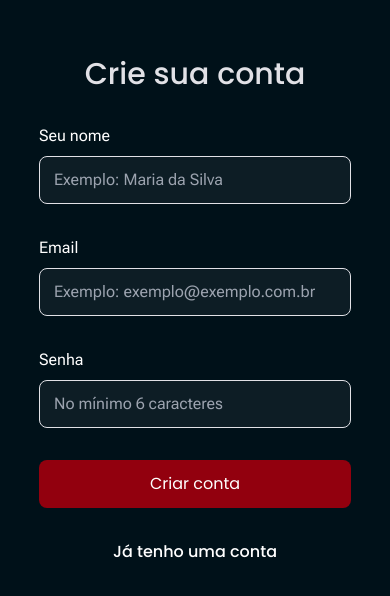
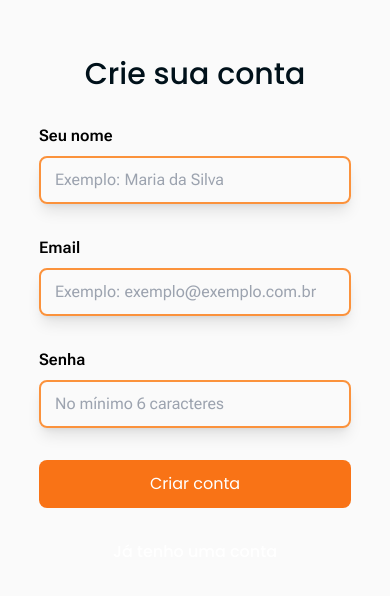
Before and after one commit to wenblack/wikiBeer_next_mvp, a Next.js app: page /sign-up in a window 390 px wide. Shown: the part 112-708 px from the top of the page. Built offline with nearby package versions, Linux system fonts and the light colour scheme.

Commit message:
🎨 Created 1st layout for login Screens 🎨

```diff
--- a/src/components/Heading/index.tsx
+++ b/src/components/Heading/index.tsx
@@ -11,7 +11,7 @@ interface titleProps {
 export function Heading({ h1, value }: titleProps) {
     if (h1) {
         return (
-            <h1 className={`font-medium   text-title text-3xl ${poppins.className} `}>
+            <h1 className={`font-medium   text-bgSecondary text-3xl ${poppins.className} `}>
                 {value}
             </h1>
         )
--- a/src/components/Input/index.tsx
+++ b/src/components/Input/index.tsx
@@ -17,11 +17,11 @@ const id = String(Math.floor(Math.random() * 100))
 export function Input({ submit, value, label, type, cardNumber, cvc, validateMonth, loginForm, change }: inputProps) {
     if (cvc) {
         return (
-            <div className="flex flex-col gap-2 ">
-                <label >{label}</label>
+            <div className="flex flex-col gap-2  ">
+                <label className="text-bgSecondary" >{label}</label>
                 <form
                     onSubmit={submit}
-                    className="flex  hover:opacity-70 focus-within:ring-1 ring-white font-normal w-[25vw] border-title border  max-w-[166px] h-12 bg-transparent gap-3 rounded-lg p-[14px]">
+                    className="flex  shadow-lg hover:opacity-70 focus-within:ring-1 ring-bgSecondary font-normal w-[25vw] border-bgSecondary border  max-w-[166px] h-12 bg-transparent gap-3 rounded-lg p-[14px]">
                     <input onChange={change} type='number' pattern="\d\d\d" required className="bg-transparent  w-full outline-none font-normal text-base " placeholder={value}></input>
                 </form>
             </div >
@@ -30,9 +30,9 @@ export function Input({ submit, value, label, type, cardNumber, cvc, validateMon
 
     if (validateMonth) {
         return (
-            <div className="flex flex-col gap-2 ">
-                <label >{label}</label>
-                <form onSubmit={submit} className="flex hover:opacity-70 border-title border focus-within:ring-1 ring-white font-normal w-[25vw]  max-w-[166px] h-12 bg-transparent gap-3 rounded-lg pl-[14px]">
+            <div className="flex flex-col gap-2  ">
+                <label className="text-bgSecondary" >{label}</label>
+                <form onSubmit={submit} className="flex shadow-lg hover:opacity-70 border-bgSecondary border focus-within:ring-1 ring-bgSecondary font-normal w-[25vw]  max-w-[166px] h-12 bg-transparent gap-3 rounded-lg pl-[14px]">
                     <input onChange={change} type='text' pattern="\d\d/\d\d" required className="bg-transparent  w-full outline-none font-normal text-base " placeholder={value}></input>
                 </form>
             </div >
@@ -41,9 +41,9 @@ export function Input({ submit, value, label, type, cardNumber, cvc, validateMon
 
     if (cardNumber) {
         return (
-            <div className="flex flex-col gap-2 ">
-                <label >{label}</label>
-                <form onSubmit={submit} className="flex hover:opacity-70 border-title border focus-within:ring-1 ring-white font-normal w-[60vw]  max-w-[348px] h-12 bg-transparent gap-3 rounded-lg pl-[14px]">
+            <div className="flex flex-col gap-2  ">
+                <label className="text-bgSecondary" >{label}</label>
+                <form onSubmit={submit} className="flex shadow-lg hover:opacity-70 border-bgSecondary border focus-within:ring-1 ring-bgSecondary font-normal w-[60vw]  max-w-[348px] h-12 bg-transparent gap-3 rounded-lg pl-[14px]">
                     <input onChange={change} type='text' pattern="\d\d\d\d\s\d\d\d\d\s\d\d\d\d\s\d\d\d\d" required className="bg-transparent  w-full outline-none font-normal text-base " placeholder={value}></input>
                 </form>
             </div >
@@ -52,18 +52,18 @@ export function Input({ submit, value, label, type, cardNumber, cvc, validateMon
 
     if (loginForm) {
         return (
-            <div className="flex flex-col gap-2 ">
-                <label >{label}</label>
-                <form onSubmit={submit} className="flex hover:opacity-70 border border-title focus-within:ring-1 focus-within:border-none ring-priceBlue font-normal w-[80vw]  max-w-[348px] h-12 bg-bgForm gap-3 rounded-lg pl-[14px]">
-                    <input onChange={change} type={type} required className="bg-transparent  w-full outline-none font-normal text-base " placeholder={value}></input>
+            <div className="flex flex-col gap-2  ">
+                <label className="text-[black] font-semibold" >{label}</label>
+                <form onSubmit={submit} className="flex shadow-lg hover:opacity-70 border-2 border-title focus-within:ring-1 focus-within:border-none ring-bgSecondary font-normal w-[80vw]  max-w-[348px] h-12 bg-bgForm gap-3 rounded-lg pl-[14px]">
+                    <input onChange={change} type={type} required className="bg-transparent text-bgSecondary w-full outline-none font-normal text-base " placeholder={value}></input>
                 </form>
             </div >
         )
     }
     return (
-        <div className="flex flex-col gap-2 ">
-            <label >{label}</label>
-            <form onSubmit={submit} className="flex hover:opacity-70  focus-within:ring-1 ring-white font-normal w-[80vw]  max-w-[348px] h-12 bg-bgForm gap-3 rounded-lg pl-[14px]">
+        <div className="flex flex-col gap-2  ">
+            <label className="text-bgSecondary" >{label}</label>
+            <form onSubmit={submit} className="flex shadow-lg hover:opacity-70  focus-within:ring-1  font-normal w-[80vw]  max-w-[348px] h-12 bg-bgForm gap-3 rounded-lg pl-[14px]">
                 <input type={type} required className="bg-transparent  w-full outline-none font-normal text-base " placeholder={value}></input>
             </form>
         </div >
--- a/src/pages/index.tsx
+++ b/src/pages/index.tsx
@@ -72,18 +72,14 @@ Admin connected: ${state.admin}
   }
 
   return (
-    <main className={`min-h-screen sm:min-h-screen  overflow-hidden md:flex-col md:flex md:justify-evenly lg:overflow-hidden lg:grid  h-fulll grid md:grid-cols-2 lg:grid-cols-2  w-screen bg-bgPrimary  ${roboto.className}`}>
+    <main className={`min-h-screen sm:min-h-screen  overflow-hidden md:flex-col md:flex md:justify-evenly lg:overflow-hidden  h-fulll   w-screen bg-bgPrimary  ${roboto.className}`}>
       {/* Logo Column(Desktop)*/}
-      <div className='hidden md:flex  bg-bgPrimary text-white   lg:grid md:h-full items-center justify-center'>
-        <span className={`flex items-center gap-3 text-[42px] font-bold ${poppins.className}`}>
+
+      {/* Form Column */}
+      <div className=' text-white md:h-full grid  items-center justify-center bg-bgPrimary'>
+        {/* Desktop Version*/}
+        <div className=' hidden md:flex  lg:flex flex-col  items-center justify-center h-[100vh] w-[100vw] max-h-[540px] md:min-h-[540px] max-w-[476px] md:m-8 bg-bgContentForm rounded-lg'>
           <Logo></Logo>
-        </span>
-      </div>
-      {/* Form Column */}
-      <div className=' text-white md:h-full   grid  items-center justify-center bg-bgPrimary'>
-        {/* Desktop Version*/}
-        <div className=' hidden md:flex lg:flex flex-col  items-center justify-center h-[100vh] w-[100vw] max-h-[540px] md:min-h-[540px] max-w-[476px] md:m-8 bg-bgContentForm rounded-lg'>
-          <Heading h1 value='Faça login' ></Heading>
           <div className='w-[348px] mt-8 flex flex-col gap-8 '>
             <Input
               change={getUser}
@@ -102,11 +98,14 @@ Admin connected: ${state.admin}
             />
             <Button value='Entrar' type='submit' onclick={SignIn} />
           </div>
-          <Link className={`${poppins.className} hover:opacity-70  font-medium mt-8`} href={'/sign-up'}>Criar uma conta</Link>
-        </div>
+          <span className='mt-8 text-bgSecondary '>
+            Não tem conta?
+            <Link className={`${poppins.className} m-2 text-redButton hover:opacity-70  font-medium `} href={'/sign-up'}>Criar uma</Link>
+          </span>
+          </div>
         {/* Mobile version*/}
-        <div className=' flex md:hidden sm:flex  lg:hidden flex-col  items-center justify-center h-[100vh] w-[100vw] sm:min-h-[540px] md:max-w-[476px]  bg-bgContentForm rounded-lg'>
-          <Heading h1 value='Faça login' ></Heading>
+        <div className='  flex md:hidden sm:flex  lg:hidden flex-col  items-center justify-center h-[100vh] w-[100vw] sm:min-h-[540px] md:max-w-[476px]  bg-bgContentForm rounded-lg'>
+        <Logo></Logo>
           <div className='w-[348px] justify-center items-center mt-8 flex flex-col gap-8 '>
             <Input
               change={getUser}
@@ -125,7 +124,10 @@ Admin connected: ${state.admin}
             />
             <Button type='submit' value='Entrar' onclick={SignIn} />
           </div>
-          <Link className={`${poppins.className} hover:opacity-70  font-medium mt-8`} href={'/sign-up'}>Criar uma conta</Link>
+          <span className='mt-8 text-bgSecondary '>
+            Não tem conta?
+            <Link className={`${poppins.className} m-2 text-redButton hover:opacity-70  font-medium `} href={'/sign-up'}>Criar uma</Link>
+          </span>
         </div>
       </div>
     </main>
--- a/src/pages/sign-up/index.tsx
+++ b/src/pages/sign-up/index.tsx
@@ -48,13 +48,7 @@ export default function SignUp() {
 
 
   return (
-    <main className={`min-h-screen  md:flex-col md:flex md:justify-evenly lg:overflow-hidden lg:grid  h-fulll grid md:grid-cols-2 lg:grid-cols-2  w-screen bg-bgPrimary  ${roboto.className}`}>
-      {/* Logo Column(Desktop)*/}
-      <div className='hidden md:flex overflow-hidden bg-bgPrimary text-white   lg:grid md:h-full items-center justify-center'>
-        <span className={`flex items-center gap-3 text-[42px] font-bold ${poppins.className}`}>
-          <Logo></Logo>
-        </span>
-      </div>
+    <main className={`min-h-screen lg:overflow-hidden   h-fulll w-screen bg-bgPrimary  ${roboto.className}`}>
       {/* Form Column */}
       <div className=' text-white md:h-full  grid h-[100vh] items-center justify-center bg-bgPrimary'>
         {/* Desktop Version*/}
--- a/tailwind.config.js
+++ b/tailwind.config.js
@@ -8,16 +8,16 @@ module.exports = {
   theme: {
     colors: {
       bgSecondary: '#00111A',
-      bgPrimary: '#000A0F',
+      bgPrimary: '#fafafa',
       textWhite: '#fff',
-      redButton: '#92000E',
+      redButton: '#f97316',
       priceBlue: '#82F3FF',
       placeHolder: '#7C7C8A',
-      title: '#E1E1E6',
+      title: '#fb923c',
       descriptionField: '#C4C4CC',
       textFooter: '#FFFAF1',
-      bgForm: '#0D1D25',
-      bgContentForm: '#001119',
+      bgForm: '#transparent',
+      bgContentForm: '#fffff',
       white: '#FFF',
       transparent: 'transparent'
     },
```
Also changed, not shown: src/components/Logo/index.tsx (+3 -5 lines).
